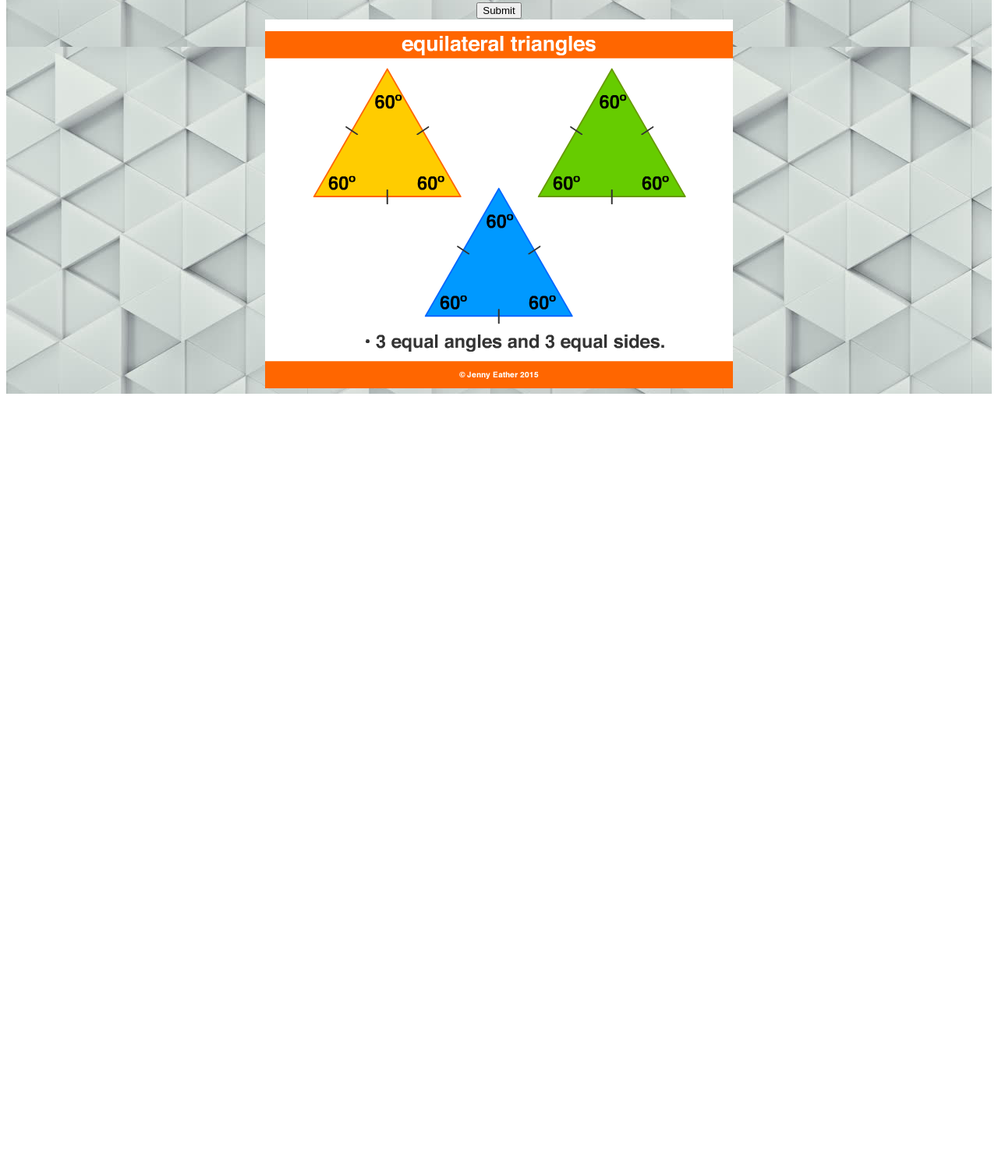
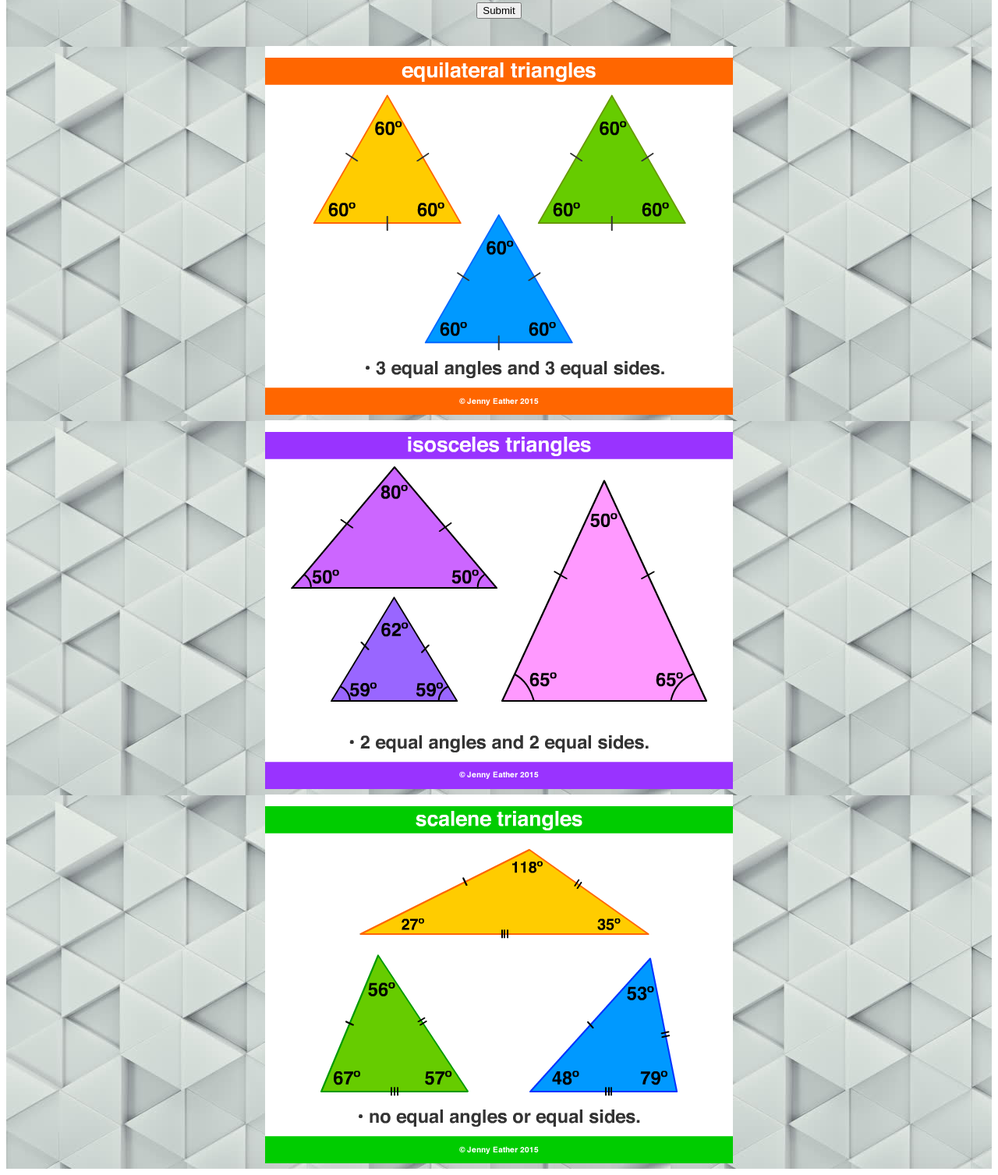
Before and after one commit to Bridget-Githinji/Triangle-Tracker, a plain HTML site: page index.html in a window 1280 px wide. Shown: the part 460-1967 px from the top of the page at 78% size. Before the commit the page ends 973 px from the top, so only its background shows below. Drawn offline with Linux system fonts and the light colour scheme.

Commit message:
Add scalene and isosceles triangles

```diff
--- a/index.html
+++ b/index.html
@@ -24,11 +24,19 @@
         <label for="sideC">Side C:</label>
         <input type="number" name="number" id="sideC"><br><br>
 
-        <button type="submit" onclick="findout()" value="Submit">Submit</button>
+        <button type="submit" onclick="findout()" value="Submit">Submit</button><br><br>
     </form>
-
-    <img src="images/eq.gif" alt="Equilateral triangles">
-
+    <div class="row">
+        <div class="col-4">
+            <img src="images/eq.gif" alt="Equilateral triangles">
+        </div>
+        <div class="col-4">
+            <img src="images/is.gif" alt="Iscosceles Triangles">
+        </div>
+        <div class="col-4">
+            <img src="images/sc.gif" alt="Scalene Trianlges">
+        </div>
+    </div>
     </div>
     <script type="text/javascript" src="script.js"></script>
 </body>
```
Also changed, not shown: images/is.gif (added), images/sc.gif (added).
